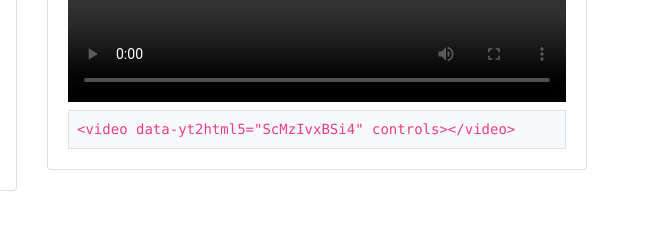
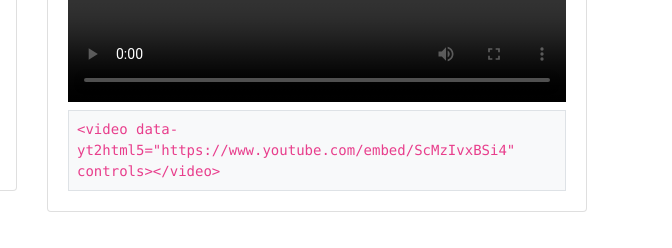
Before and after one commit to thelevicole/youtube-to-html5-loader, a plain HTML site: page index.html in a window 1280 px wide. Shown: the part 392-640 px from the top of the page, 608-1280 px from the left. Drawn offline with nearby package versions, Linux system fonts and the light colour scheme; a script that the page names is missing.

Commit message:
Updated example with new release

```diff
--- a/index.html
+++ b/index.html
@@ -41,9 +41,9 @@
                 </div>
                 <div class="card-body">
                     <div class="embed-responsive embed-responsive-16by9">
-                        <video data-yt2html5="ScMzIvxBSi4" controls></video>
+                        <video data-yt2html5="https://www.youtube.com/embed/ScMzIvxBSi4" controls></video>
                     </div>
-                    <code class="mt-2 p-2 bg-light border d-block">&lt;video data-yt2html5="ScMzIvxBSi4" controls&gt;&lt;/video&gt;</code>
+                    <code class="mt-2 p-2 bg-light border d-block">&lt;video data-yt2html5="https://www.youtube.com/embed/ScMzIvxBSi4" controls&gt;&lt;/video&gt;</code>
                 </div>
             </div>
         </div>
@@ -52,7 +52,7 @@
 
 </div>
 
-<script src="https://cdn.jsdelivr.net/gh/thelevicole/youtube-to-html5-loader@1.0.0/dist/YouTubeToHtml5.js"></script>
+<script src="https://cdn.jsdelivr.net/gh/thelevicole/youtube-to-html5-loader@1.1.1/dist/YouTubeToHtml5.js"></script>
 <script>
     new YouTubeToHtml5();
 </script>
```
